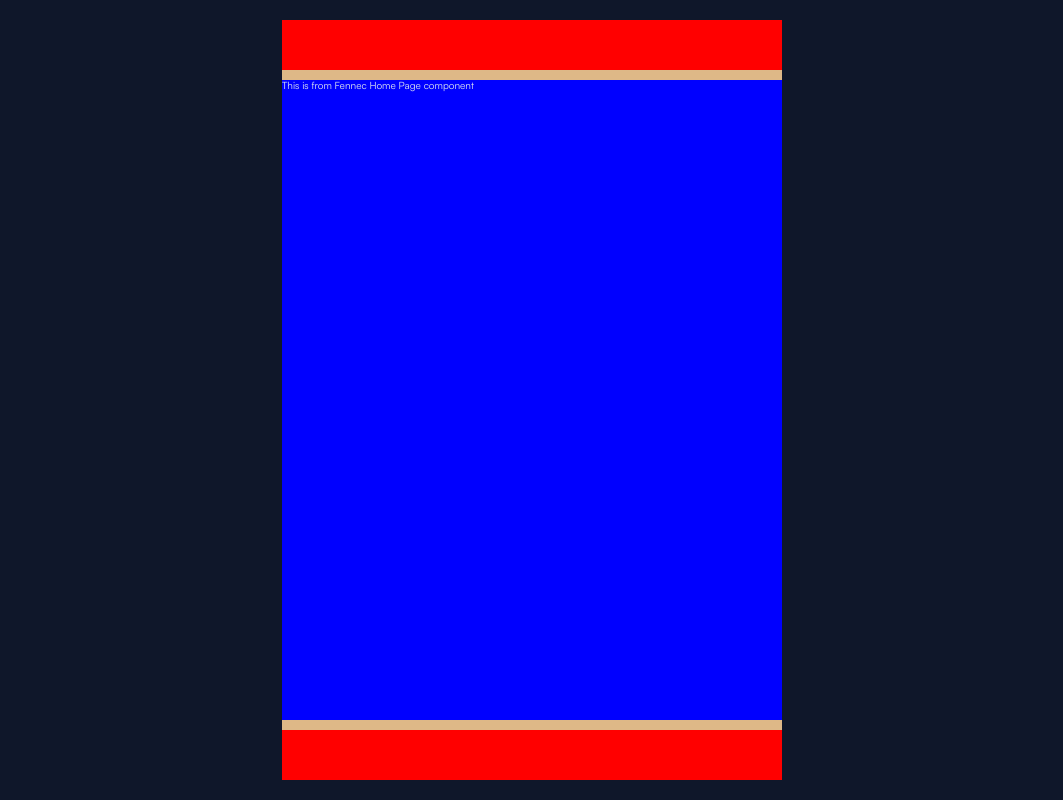
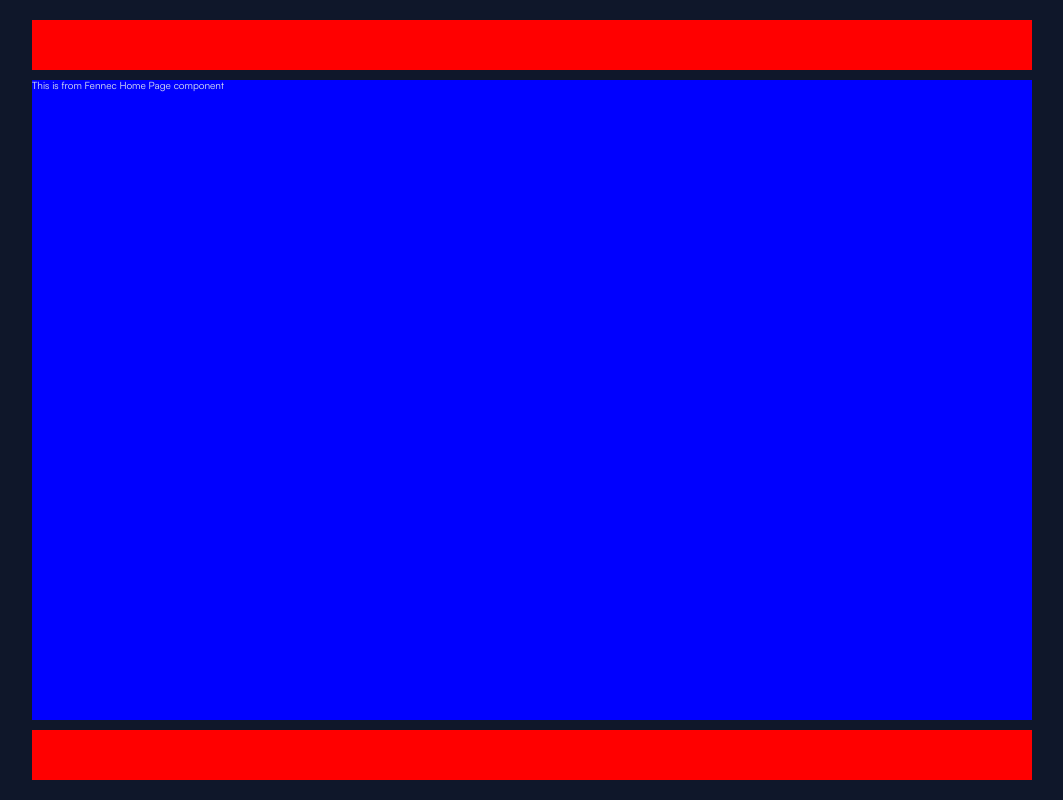
Before and after one commit to afmirez/fennec-poster, a Next.js app in the folder fennec-ui/: page /en in a window 1280 px wide. Shown: the whole page, without its empty margins (108-1171 px from the left). Built offline with nearby package versions, Linux system fonts and the light colour scheme; no server answers.

Commit message:
Notes layout was created

```diff
--- /dev/null
+++ b/fennec-ui/src/app/[locale]/(home)/notes/styles.module.css
@@ -0,0 +1,24 @@
+.layout {
+  display: flex;
+  flex: 1;
+
+  > .aside {
+    display: none;
+    width: 0rem;
+  }
+
+  > .content {
+    flex: 1;
+    background-color: green;
+  }
+}
+
+@media (min-width: 768px) {
+  .layout {
+    > .aside {
+      display: flex;
+      background-color: yellow;
+      width: 30rem;
+    }
+  }
+}
--- a/fennec-ui/src/app/[locale]/(home)/styles.module.css
+++ b/fennec-ui/src/app/[locale]/(home)/styles.module.css
@@ -13,8 +13,8 @@
   flex-direction: column;
   flex: 1;
   width: 90%;
-  max-width: 50rem;
-  background-color: burlywood;
+  max-width: 100rem;
+  /* background-color: burlywood; */
 
   > .header {
     height: 5rem;
@@ -23,6 +23,7 @@
   }
 
   > .content {
+    display: flex;
     flex: 1;
     background-color: blue;
   }
```
Also changed, not shown: fennec-ui/src/app/[locale]/(home)/notes/layout.tsx (added, +14 -0 lines), fennec-ui/src/app/[locale]/(home)/notes/page.tsx (added, +10 -0 lines).
